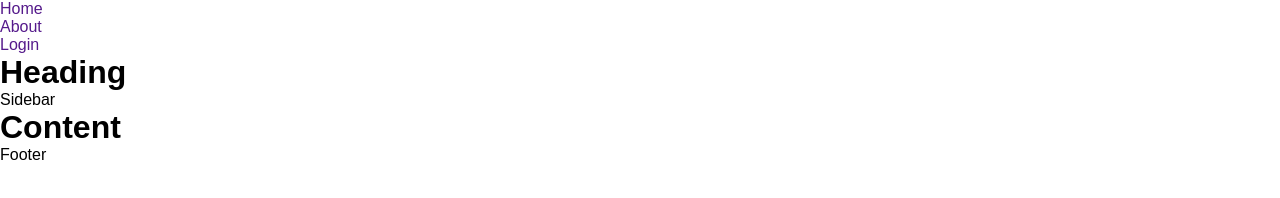
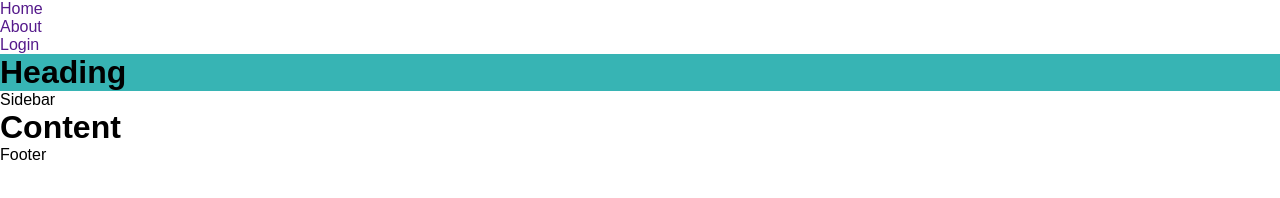
Before and after one commit to leakvor/teamwork, a plain HTML site: page index.html in a window 1280 px wide. Drawn offline with Linux system fonts and the light colour scheme; files that its build step writes are made by us from their sources.

Commit message:
add css style

```diff
--- a/main.css
+++ b/main.css
@@ -11,3 +11,6 @@ body {
     flex-direction: column;
     height: 100vh;
 }
+header{
+    background-color: rgb(55, 180, 180);
+}
```
